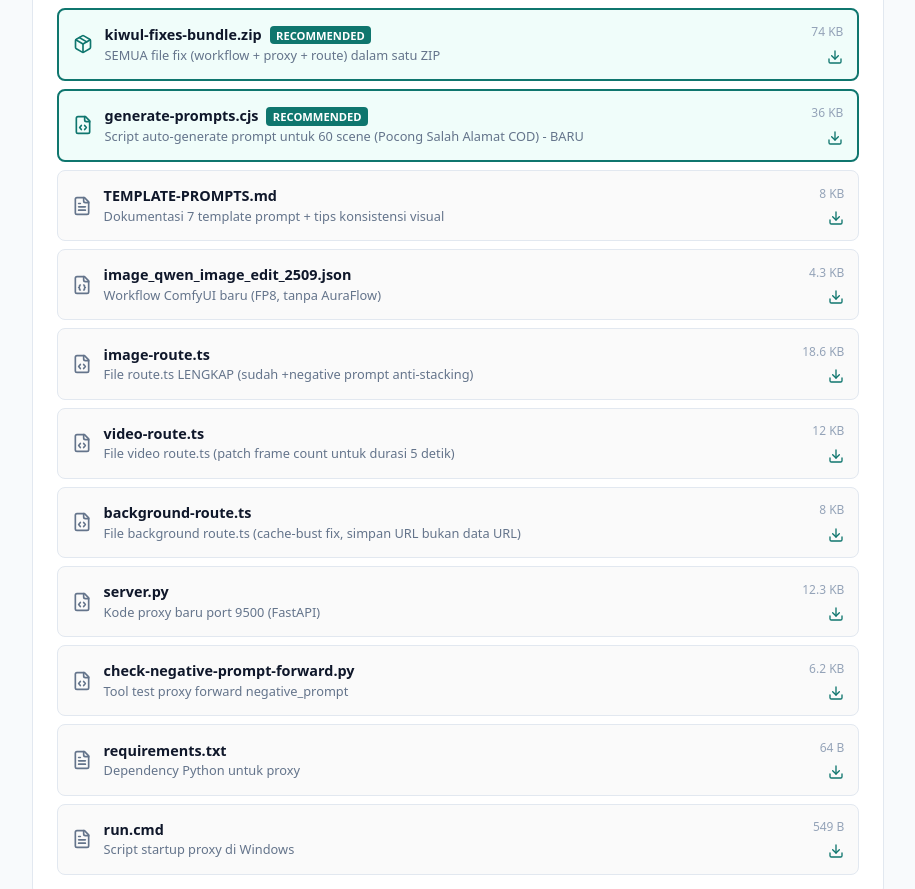
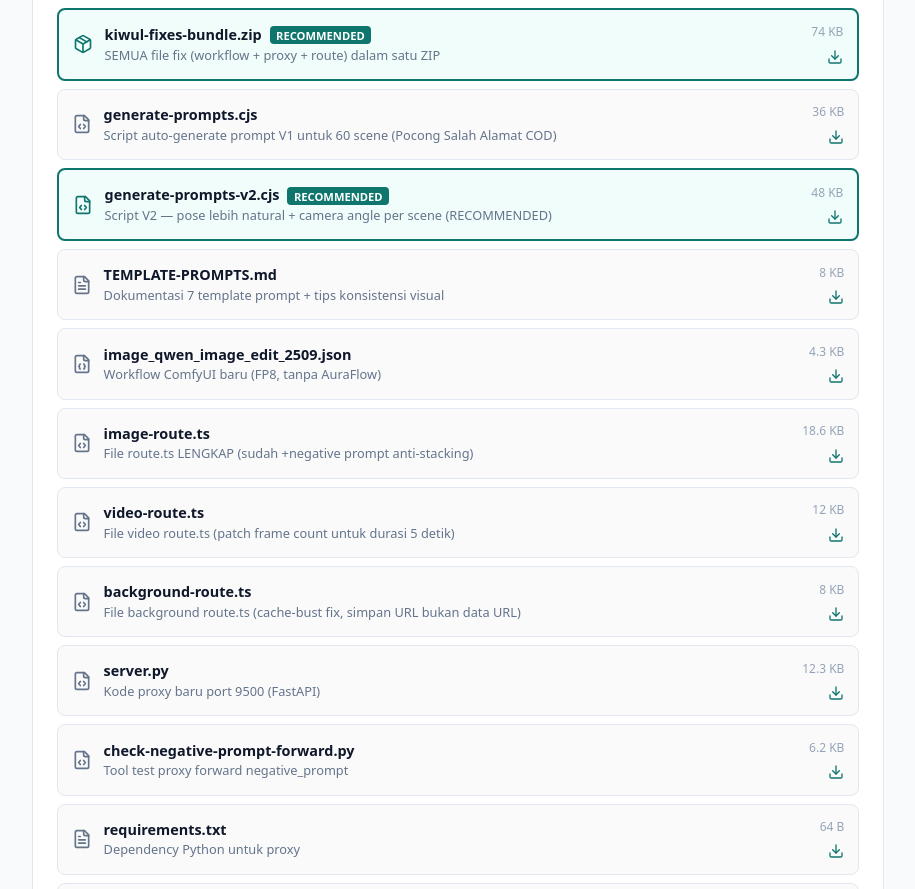
Before and after one commit to kent1715/kiwul-kosong, a Next.js app: page / in a window 1280 px wide. Shown: the part 2800-3689 px from the top of the page, without its empty margins (182-1097 px from the left). Built offline with nearby package versions, Linux system fonts and the light colour scheme.

Commit message:
086154d0-61d5-4864-8c74-eb14553e95f3

```diff
--- a/src/app/page.tsx
+++ b/src/app/page.tsx
@@ -5,7 +5,8 @@ import { Download, FileCode, FileJson, FileText, Package, FolderDown, CheckCircl
 const fixFiles = [
   { name: 'APPLY-GUIDE.md', desc: 'Panduan lengkap langkah demi langkah (BACA INI DULU)', icon: FileText, href: '/kiwul-fixes/APPLY-GUIDE.md', size: '7.4 KB' },
   { name: 'kiwul-fixes-bundle.zip', desc: 'SEMUA file fix (workflow + proxy + route) dalam satu ZIP', icon: Package, href: '/kiwul-fixes/kiwul-fixes-bundle.zip', size: '74 KB', highlight: true },
-  { name: 'generate-prompts.cjs', desc: 'Script auto-generate prompt untuk 60 scene (Pocong Salah Alamat COD) - BARU', icon: FileCode, href: '/kiwul-fixes/generate-prompts.cjs', size: '36 KB', highlight: true },
+  { name: 'generate-prompts.cjs', desc: 'Script auto-generate prompt V1 untuk 60 scene (Pocong Salah Alamat COD)', icon: FileCode, href: '/kiwul-fixes/generate-prompts.cjs', size: '36 KB' },
+  { name: 'generate-prompts-v2.cjs', desc: 'Script V2 — pose lebih natural + camera angle per scene (RECOMMENDED)', icon: FileCode, href: '/kiwul-fixes/generate-prompts-v2.cjs', size: '48 KB', highlight: true },
   { name: 'TEMPLATE-PROMPTS.md', desc: 'Dokumentasi 7 template prompt + tips konsistensi visual', icon: FileText, href: '/kiwul-fixes/TEMPLATE-PROMPTS.md', size: '8 KB' },
   { name: 'image_qwen_image_edit_2509.json', desc: 'Workflow ComfyUI baru (FP8, tanpa AuraFlow)', icon: FileJson, href: '/kiwul-fixes/image_qwen_image_edit_2509.json', size: '4.3 KB' },
   { name: 'image-route.ts', desc: 'File route.ts LENGKAP (sudah +negative prompt anti-stacking)', icon: FileCode, href: '/kiwul-fixes/image-route.ts', size: '18.6 KB' },
```
Also changed, not shown: 1 other file (tests, documents, lock files or other folders).
